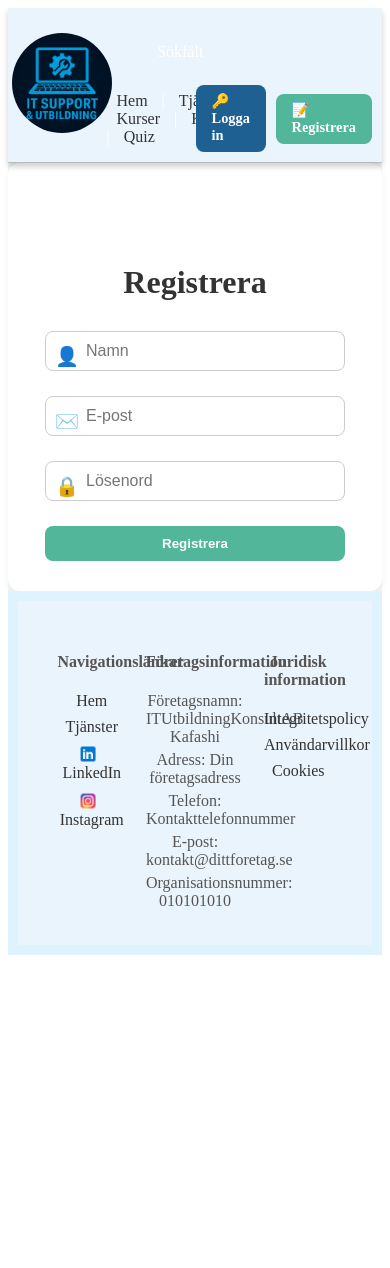
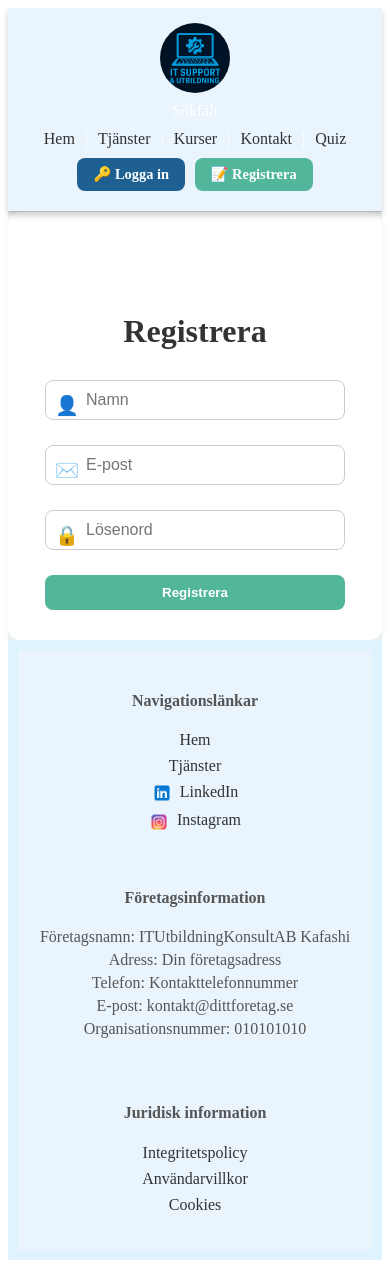
Before and after one commit to Delzarkafashi/it-support-utbildning, a React (Vite) app: page /register in a window 390 px wide. Before the commit the page ends 963 px from the top, so only its background shows below. Built offline with nearby package versions, Linux system fonts and the light colour scheme.

Commit message:
Lägg till logga-in-knapp efter registrering + förbättra responsiv CSS

```diff
--- a/src/Pages/Home.css
+++ b/src/Pages/Home.css
@@ -24,7 +24,6 @@
   background: #f9f9f9;
   box-shadow: 0px 4px 10px rgba(0, 0, 0, 0.05);
   transition: transform 0.3s ease;
-
   opacity: 0;
   transform: translateY(20px);
   animation: fadeInUp 1s ease forwards;
@@ -69,33 +68,6 @@
   }
 }
 
-@media (max-width: 768px) {
-  .team-member {
-    flex-direction: column;
-    text-align: center;
-  }
-
-  .team-member img {
-    width: 100px;
-    height: 100px;
-  }
-}
-.team-member {
-  display: flex;
-  align-items: center;
-  gap: 2rem;
-  margin-bottom: 2.5rem;
-  padding: 1.5rem;
-  border-radius: 12px;
-  background: #f9f9f9;
-  box-shadow: 0px 4px 10px rgba(0, 0, 0, 0.05);
-  transition: transform 0.3s ease;
-
-  opacity: 0;
-  transform: translateY(20px);
-  animation: fadeInUp 1s ease forwards;
-}
-
 .delay-1 {
   animation-delay: 0.2s;
 }
@@ -108,9 +80,71 @@
   animation-delay: 0.8s;
 }
 
-@keyframes fadeInUp {
-  to {
-    opacity: 1;
-    transform: translateY(0);
+@media (max-width: 992px) {
+  .intro-text,
+  .closing-text {
+    font-size: 1.2rem;
+  }
+
+  .team-member {
+    gap: 1.5rem;
+  }
+
+  .team-member img {
+    width: 120px;
+    height: 120px;
+  }
+
+  .team-member h3 {
+    font-size: 1.3rem;
   }
 }
+
+@media (max-width: 768px) {
+  .team-member {
+    flex-direction: column;
+    text-align: center;
+  }
+
+  .team-member img {
+    width: 100px;
+    height: 100px;
+  }
+
+  .team-member h3 {
+    font-size: 1.2rem;
+  }
+
+  .team-member p {
+    font-size: 0.95rem;
+  }
+}
+
+@media (max-width: 480px) {
+  .home {
+    padding: 1.5rem 0.5rem;
+  }
+
+  .intro-text,
+  .closing-text {
+    font-size: 1rem;
+  }
+
+  .team-member {
+    padding: 1rem;
+    gap: 1rem;
+  }
+
+  .team-member img {
+    width: 80px;
+    height: 80px;
+  }
+
+  .team-member h3 {
+    font-size: 1.1rem;
+  }
+
+  .team-member p {
+    font-size: 0.9rem;
+  }
+}
--- a/src/Pages/Register.css
+++ b/src/Pages/Register.css
@@ -67,3 +67,18 @@
   color: #721c24;
   border: 1px solid #f5c6cb;
 }
+.go-login-btn {
+  margin-top: 0.5rem;
+  padding: 8px 16px;
+  font-weight: bold;
+  background-color: #1e6091;
+  color: white;
+  border: none;
+  border-radius: 6px;
+  cursor: pointer;
+  transition: background-color 0.3s ease;
+}
+
+.go-login-btn:hover {
+  background-color: #15557f;
+}
--- a/src/Pages/Register.jsx
+++ b/src/Pages/Register.jsx
@@ -1,4 +1,5 @@
 import React, { useState } from "react";
+import { useNavigate } from "react-router-dom";
 import "./Register.css";
 
 const Register = () => {
@@ -6,6 +7,8 @@ const Register = () => {
   const [email, setEmail] = useState("");
   const [password, setPassword] = useState("");
   const [message, setMessage] = useState({ text: "", type: "" });
+
+  const navigate = useNavigate();
 
   const validateEmail = (email) => {
     const regex = /\S+@\S+\.\S+/;
@@ -54,7 +57,6 @@ const Register = () => {
     }
   };
 
-
   return (
     <div className="register-container">
       <h1>Registrera</h1>
@@ -88,13 +90,19 @@ const Register = () => {
         </div>
 
         {message.text && (
-          <div className={`message ${message.type}`}>
-            {message.text}
-          </div>
+          <div className={`message ${message.type}`}>{message.text}</div>
         )}
 
         <button type="submit">Registrera</button>
       </form>
+      {message.type === "success" && (
+        <div className="after-register">
+          <p>Vill du logga in nu?</p>
+          <button onClick={() => navigate("/login")} className="go-login-btn">
+            Logga in
+          </button>
+        </div>
+      )}
     </div>
   );
 };
--- a/src/components/Footer.css
+++ b/src/components/Footer.css
@@ -5,6 +5,7 @@
   padding: 10px;
   text-align: center;
 }
+
 .fotter {
   grid-area: 3 / 1 / 4 / 13;
   background: #eaf4fc;
@@ -52,9 +53,11 @@
   text-decoration: underline;
   transition: all 0.3s ease;
 }
+
 .fotter-del2 p {
   margin: 5px 0;
 }
+
 .fotter-del1 ul li img {
   vertical-align: middle;
   border-radius: 4px;
@@ -63,5 +66,45 @@
 
 .fotter-del1 ul li a:hover img {
   transform: scale(1.2);
-  box-shadow: 0 2px 6px rgba(0,0,0,0.2);
+  box-shadow: 0 2px 6px rgba(0, 0, 0, 0.2);
 }
+
+@media (max-width: 992px) {
+  .fotter {
+    grid-template-columns: repeat(6, 1fr);
+  }
+
+  .fotter-del1 {
+    grid-area: 1 / 1 / 2 / 4;
+  }
+
+  .fotter-del2 {
+    grid-area: 1 / 4 / 2 / 7;
+  }
+
+  .fotter-del3 {
+    grid-area: 2 / 1 / 3 / 7;
+    margin-top: 20px;
+  }
+}
+
+@media (max-width: 600px) {
+  .fotter {
+    display: flex;
+    flex-direction: column;
+    padding: 10px;
+  }
+
+  .fotter-del1,
+  .fotter-del2,
+  .fotter-del3 {
+    grid-area: unset;
+    padding: 10px 0;
+    text-align: center;
+  }
+
+  .fotter-del1 ul,
+  .fotter-del3 ul {
+    padding: 0;
+  }
+}
--- a/src/components/Header.css
+++ b/src/components/Header.css
@@ -5,9 +5,8 @@
   z-index: 10;
   background: #1e6091;
   color: white;
-  box-shadow: 0 4px 6px rgba(0,0,0,0.1);
+  box-shadow: 0 4px 6px rgba(0, 0, 0, 0.1);
   border-bottom: 1px solid #ccc;
-
 }
 
 .header {
@@ -23,16 +22,14 @@
   min-height: 120px;
   padding: 10px;
   transition: all 0.3s ease;
-  box-shadow: 0 4px 6px rgba(0,0,0,0.1);
+  box-shadow: 0 4px 6px rgba(0, 0, 0, 0.1);
 }
 
 .header.scrolled {
   min-height: 80px;
   background: #eaf4fc;
-  box-shadow: 0 4px 8px rgba(0,0,0,0.2);
+  box-shadow: 0 4px 8px rgba(0, 0, 0, 0.2);
 }
-
-
 
 .sok {
   grid-area: 1 / 4 / 2 / 9;
@@ -46,6 +43,7 @@
   display: flex;
   align-items: center;
   justify-content: center;
+  flex-wrap: wrap;
 }
 
 .menu nav a {
@@ -64,3 +62,64 @@
   align-items: center;
   justify-content: flex-end;
 }
+
+@media (max-width: 992px) and (min-width: 601px) {
+
+
+  .menu nav {
+    display: flex;
+    flex-wrap: nowrap;
+    justify-content: center;
+    gap: 10px;
+  }
+
+  .menu nav a {
+    font-size: 0.9rem; /* Mindre text */
+    white-space: nowrap;
+  }
+}
+
+
+  .sok {
+    grid-area: 1 / 4 / 2 / 9;
+  }
+
+  .menu {
+    grid-area: 2 / 4 / 3 / 9;
+  }
+
+  .logsign {
+    grid-area: 2 / 10 / 3 / 13;
+    justify-content: flex-end;
+    margin-top: 0;
+  }
+
+  .menu nav a {
+    margin: 0 10px;
+  }
+
+
+@media (max-width: 600px) {
+  .header {
+    display: flex;
+    flex-direction: column;
+    align-items: center;
+    padding: 15px 10px;
+  }
+
+
+
+  .sok,
+  .menu,
+  .logsign {
+    width: 100%;
+    justify-content: center;
+    margin: 5px 0;
+  }
+
+  .menu nav {
+    display: flex;
+    flex-wrap: wrap;
+    justify-content: center;
+  }
+}
--- a/src/components/LogSign.css
+++ b/src/components/LogSign.css
@@ -51,3 +51,10 @@
   margin-right: 10px;
   color: black;
 }
+@media (max-width: 992px) and (min-width: 601px) {
+  .btn-login,
+  .btn-register {
+    font-size: 0.60rem;
+    padding: 6px 12px;
+  }
+}
--- a/src/components/Logo.css
+++ b/src/components/Logo.css
@@ -21,3 +21,30 @@
   transform: scale(0.7);
   max-height: 70px;
 }
+
+@media (max-width: 992px) {
+  .logo {
+    grid-area: 1 / 1 / 3 / 4;
+    display: flex;
+    align-items: center;
+    justify-content: center;
+    height: 100%;
+  }
+
+  .logo img {
+    max-height: 80px;
+    margin-top: 0;
+  }
+
+}
+
+@media (max-width: 600px) {
+  .logo {
+    justify-content: center;
+    grid-area: auto;
+  }
+
+  .logo img {
+    max-height: 70px;
+  }
+}
```
Lines whose indentation alone changed are shown as unchanged.
